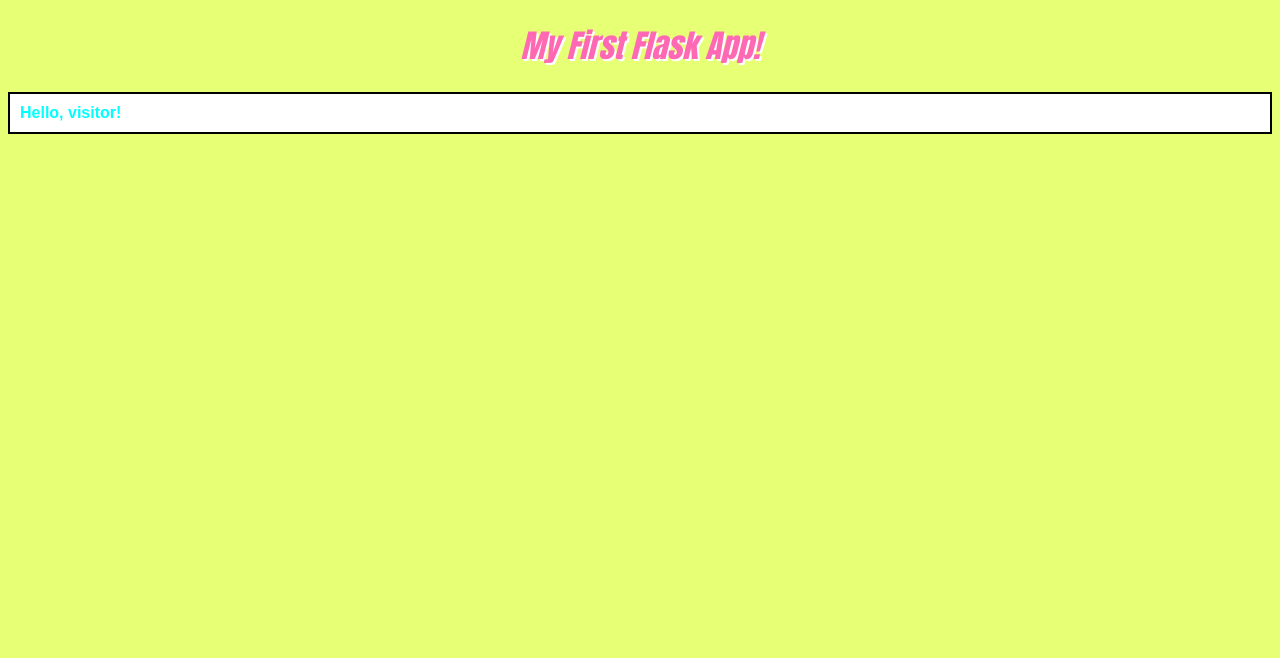
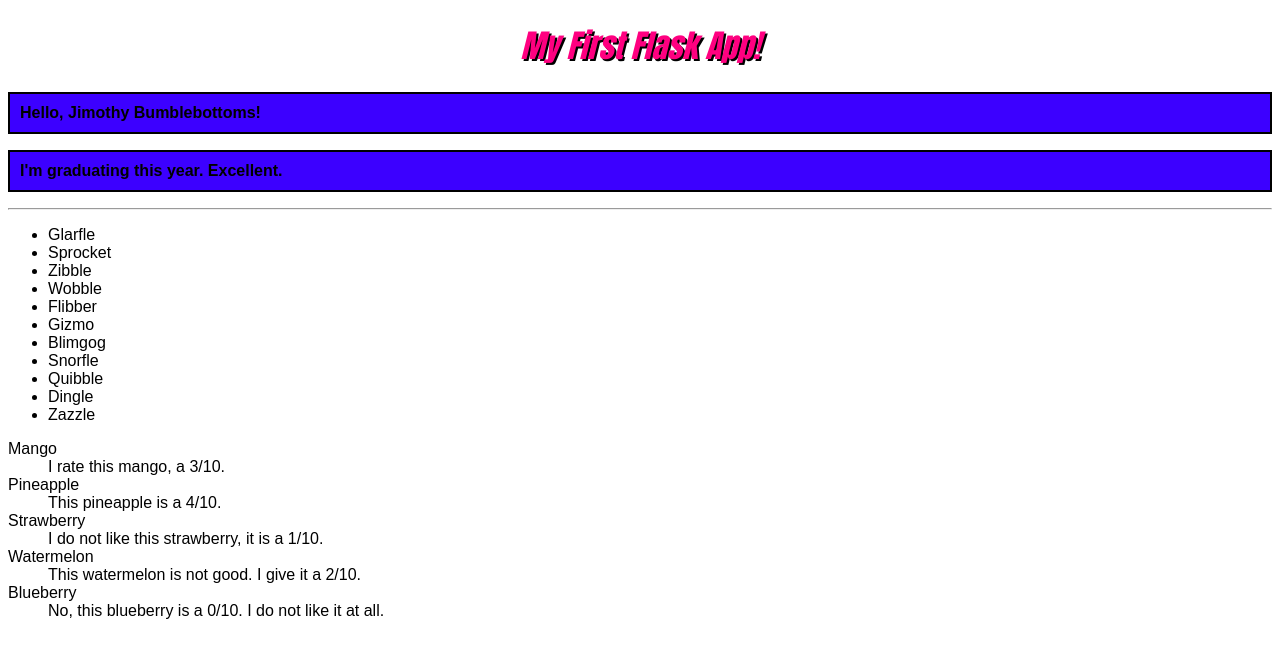
Before and after one commit to PhineasE2026/cs3-unit3-notes, a Flask app: page / in a window 1280 px wide. Shown: the top 658 px of the page. Run offline with Flask 3, Linux system fonts and the light colour scheme.

Commit message:
added lists, dicts

```diff
--- a/app.py
+++ b/app.py
@@ -8,8 +8,20 @@ app = Flask(__name__)
 # using the app.route decorator to map the URL
 @app.route('/')
 def index():
-    name_data = None
-    return render_template('index.html', name=name_data)
+    name_data = 'Jimothy Bumblebottoms'
+    year_data = 2026
+    favorites_list = ['Glarfle', 'Sprocket', 'Zibble', 'Wobble', 'Flibber', 'Gizmo', 'Blimgog', 'Snorfle', 'Quibble', 'Dingle', 'Zazzle']
+    ratings_dict = {
+        'Mango': 'I rate this mango, a 3/10.',
+        'Pineapple': 'This pineapple is a 4/10.',
+        'Strawberry': 'I do not like this strawberry, it is a 1/10.',
+        'Watermelon': 'This watermelon is not good. I give it a 2/10.',
+        'Blueberry': 'No, this blueberry is a 0/10. I do not like it at all.'
+    }
+
+    # name is how we refer to it in the HTML template,
+    # name_data is the variable declared here in python
+    return render_template('index.html', name=name_data, year=year_data, favorites=favorites_list, ratings=ratings_dict)
 
 
 
--- a/static/style.css
+++ b/static/style.css
@@ -1,19 +1,19 @@
 body {
-    background: rgb(230, 255, 117);
-    color: aqua;
+    background: rgb(255, 255, 255);
+    color: rgb(0, 0, 0);
     font-family: Arial, Helvetica, sans-serif;
 }
 
 h1 {
-    color: hotpink;
+    color: rgb(255, 0, 128);
     font-style: italic;
     font-family: Impact;
     text-align: center;
-    text-shadow: 2px 2px 0px white;
+    text-shadow: 2px 2px 0px rgb(0, 0, 0);
 }
 
 p {
-    background: white;
+    background: rgb(60, 0, 255);
     font-weight: bold;
     padding: 10px;
     border: 2px double black;
--- a/templates/index.html
+++ b/templates/index.html
@@ -9,10 +9,27 @@
 
     {% if name %}
     <p>Hello, {{ name }}!</p>
-
     {% else %}
     <p>Hello, visitor!</p>
+    {% endif %}
 
+    {% if year == 2026 %}
+    <p>I'm graduating this year. Excellent.</p>
     {% endif %}
+
+    <hr>
+
+    <ul>
+      {% for item in favorites %}
+      <li> {{ item }} </li>
+      {% endfor %}
+    </ul>
+
+    <dl>
+      {% for key, val in ratings.items() %}
+      <dt> {{ key }} </dt>
+      <dd> {{ val }} </dd>
+      {% endfor %}
+    </dl>
   </body>
 </html>
```
